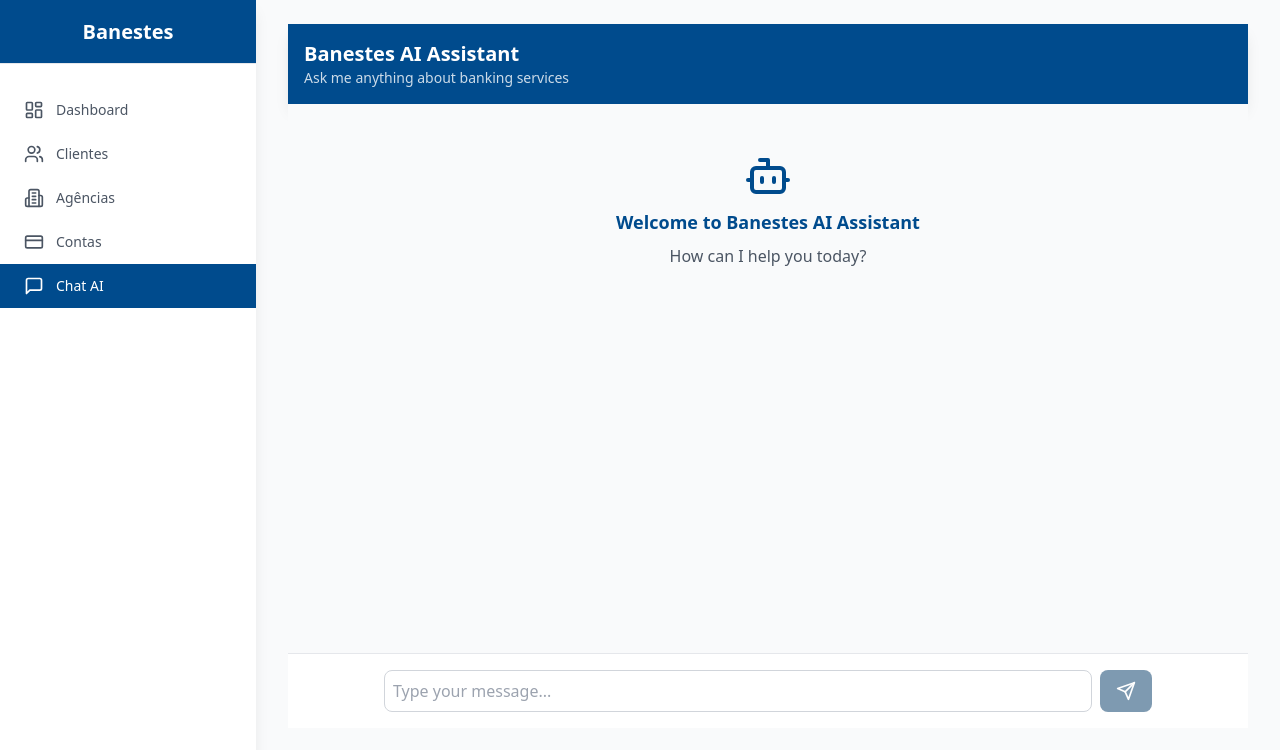
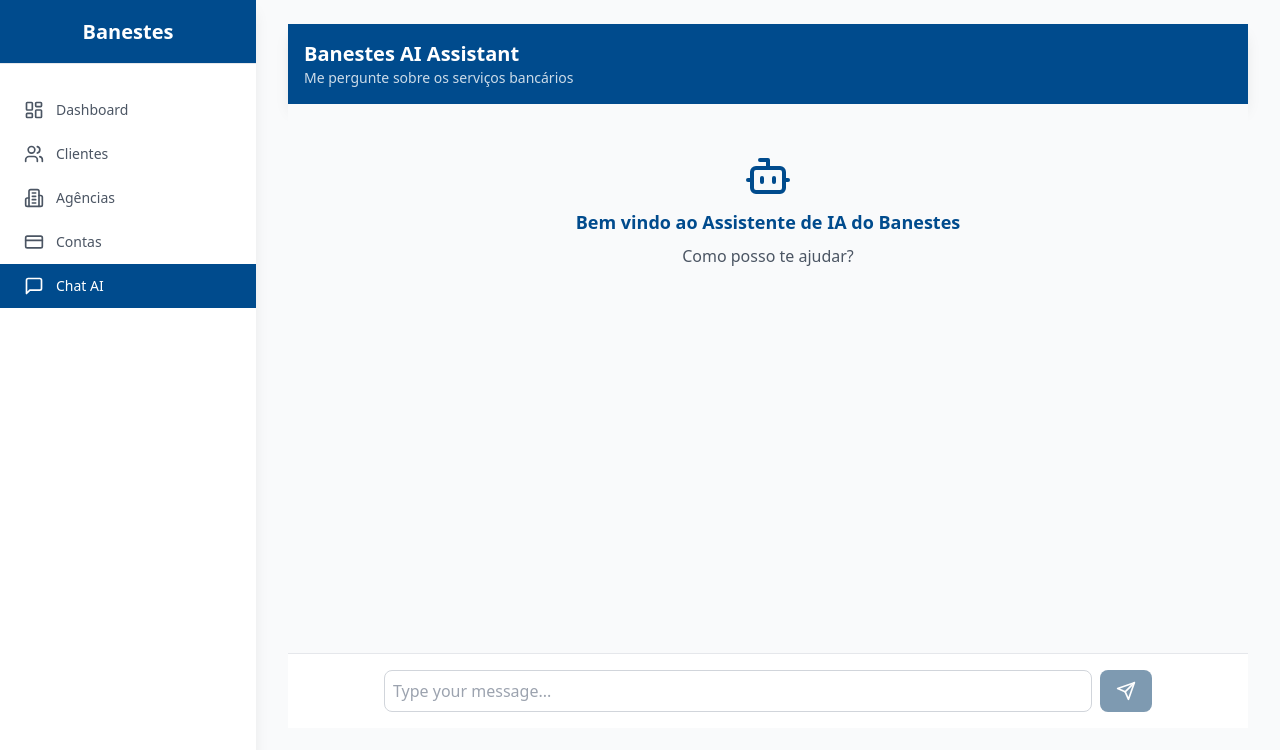
Before and after one commit to danilo-gazzoli/Desafio-Banestes, a React (Vite) app: page /chat in a window 1280 px wide. Shown: the top 750 px of the page. Built offline with nearby package versions, Linux system fonts and the light colour scheme.

Commit message:
chore(ChatAI): traduction of ai section

```diff
--- a/src/pages/ChatAI.tsx
+++ b/src/pages/ChatAI.tsx
@@ -48,8 +48,8 @@
     // Simula resposta de IA (trocar com chamada da api)
     setTimeout(() => {
       const aiMessage = {
-        role: 'assistant' as const,
-        content: 'This is a simulated response. Replace this with actual AI integration.'
+        role: 'assistente' as const,
+        content: 'Essa é uma resposta simulada. Futuramente será feita integração com inteligência artificial.'
       };
       setMensagens(prev => [...prev, aiMessage]);
       setIsLoading(false);
@@ -62,7 +62,7 @@
       {/* Header */}
       <div className="bg-[#004B8D] text-white p-4 shadow-lg">
         <h1 className="text-xl font-semibold">Banestes AI Assistant</h1>
-        <p className="text-sm opacity-80">Ask me anything about banking services</p>
+        <p className="text-sm opacity-80">Me pergunte sobre os serviços bancários</p>
       </div>
 
       {/* Chat de mensagens */}
@@ -71,8 +71,8 @@
           {messages.length === 0 && (
             <div className="text-center py-8">
               <Bot className="w-12 h-12 mx-auto text-[#004B8D] mb-2" />
-              <h2 className="text-lg font-semibold text-[#004B8D]">Welcome to Banestes AI Assistant</h2>
-              <p className="text-gray-600 mt-2">How can I help you today?</p>
+              <h2 className="text-lg font-semibold text-[#004B8D]">Bem vindo ao Assistente de IA do Banestes</h2>
+              <p className="text-gray-600 mt-2">Como posso te ajudar?</p>
             </div>
           )}
 
```
